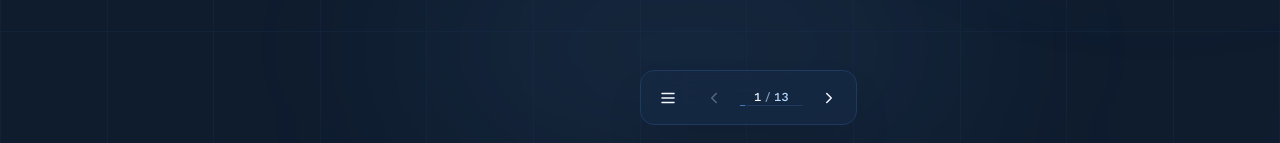
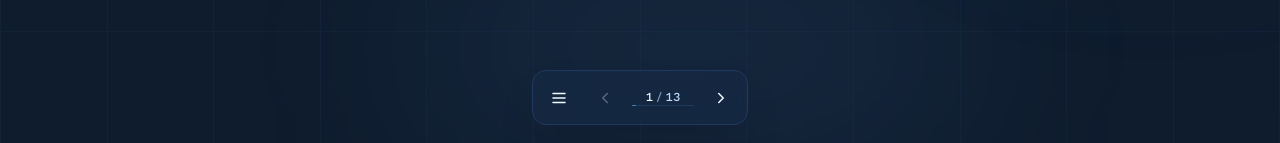
Before and after one commit to rohan9896/RingIQ, a React (Vite) app in the folder _bmad-output/ringiq-product-deck/: page / in a window 1280 px wide. Shown: the part 654-797 px from the top of the page. Built offline with nearby package versions, Linux system fonts and the light colour scheme.

Commit message:
navigation fix

```diff
--- a/_bmad-output/ringiq-product-deck/src/components/Navigation.jsx
+++ b/_bmad-output/ringiq-product-deck/src/components/Navigation.jsx
@@ -21,7 +21,7 @@ export default function Navigation({
         initial={{ opacity: 0, y: 20 }}
         animate={{ opacity: 1, y: 0 }}
         transition={{ delay: 0.5, duration: 0.5 }}
-        className="deck-navigation fixed bottom-6 left-1/2 -translate-x-1/2 z-50"
+        className="deck-navigation fixed inset-x-0 bottom-6 z-50 mx-auto w-fit"
       >
         <div className="deck-navigation__bar flex items-center gap-2 px-2 py-2 rounded-2xl bg-bg-card/60 backdrop-blur-xl border border-border-subtle shadow-2xl shadow-black/20">
           {/* Menu Toggle */}
@@ -103,7 +103,7 @@ export default function Navigation({
               transition={{ type: 'spring', damping: 25, stiffness: 300 }}
               role="dialog"
               aria-label="Choose a slide"
-              className="deck-navigation__menu fixed bottom-24 left-1/2 -translate-x-1/2 z-50 w-80 max-h-96 overflow-y-auto"
+              className="deck-navigation__menu fixed inset-x-0 bottom-24 z-50 mx-auto w-80 max-h-96 overflow-y-auto"
             >
               <div className="p-2 rounded-2xl bg-bg-card/95 backdrop-blur-xl border border-border-subtle shadow-2xl">
                 {navItems.map((item, index) => (
```
